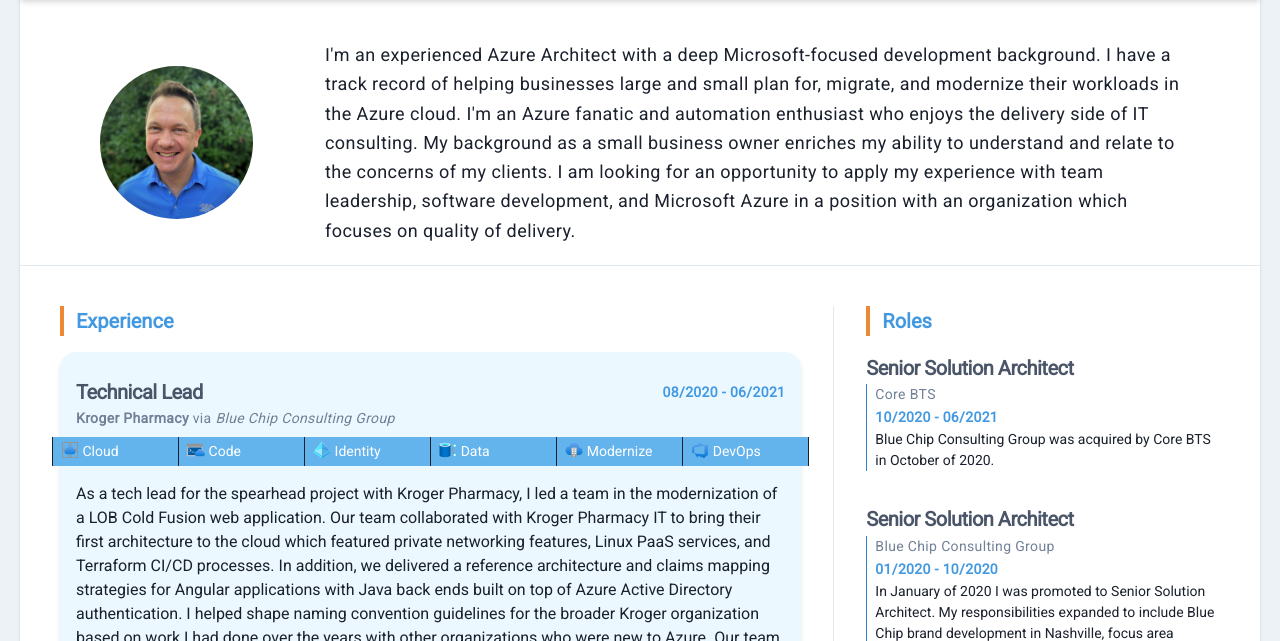
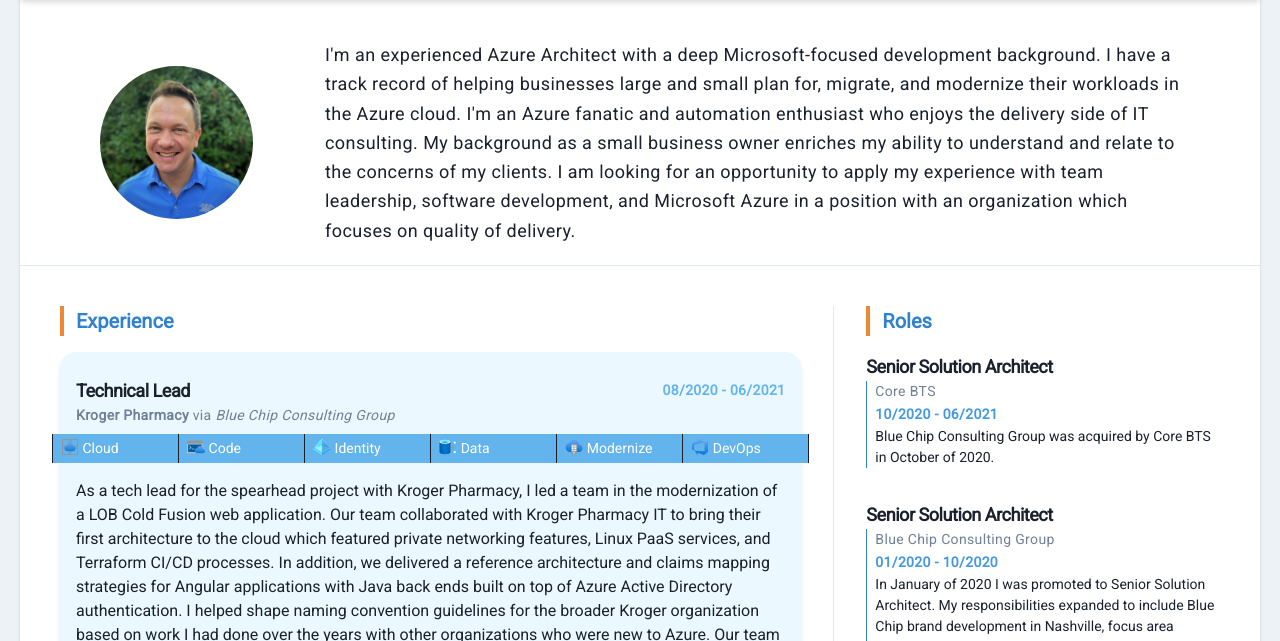
Before and after one commit to jkewley/personalsite, a Gatsby site: page / in a window 1280 px wide. Shown: the part 159-800 px from the top of the page. Built offline with nearby package versions, Linux system fonts and the light colour scheme; Gatsby itself is replaced by a stand-in of ours.

Commit message:
fix section headers and colors

```diff
--- a/src/components/education.js
+++ b/src/components/education.js
@@ -2,7 +2,7 @@ import React from 'react';
 
 const Education = ({ data }) => (
   <section className="mb-5">
-    <h1 className="section-header mb-5">Education</h1>
+    <h1 className="section-header">Education</h1>
     {data &&
       data.map((item, i) => (
         <div className="my-2" key={item.degree + i}>
--- a/src/components/experience-record.js
+++ b/src/components/experience-record.js
@@ -21,7 +21,7 @@ function ExperienceRecord(props) {
             <div className="flex flex-row items-center">
               <div className="item-header flex-1">{item.role}</div>
               <div>
-                <h3 className="item-sub flex-1 right-0 font-semibold text-primary-500">
+                <h3 className="item-sub flex-1 right-0 font-semibold text-primary-400">
                   {item.start} - {item.end || 'PRESENT'}
                 </h3>
               </div>
@@ -30,7 +30,7 @@ function ExperienceRecord(props) {
               <b>{item.company}</b> via <i>{item.via}</i>
             </h3>
             <div className="flex flex-col pt-6 gap-y-8">
-              <div className="flex-1 -m-4 -mx-6  border-primary-900">
+              <div className="flex-1 -m-4 -mx-6 border-primary-900">
                 <ExperienceTagCollection
                   applyFilter={applyFilter}
                   tags={item.tags}
--- a/src/components/experience.js
+++ b/src/components/experience.js
@@ -4,9 +4,7 @@ import React from 'react';
 function Experience({ data }) {
   return (
     <section>
-      <div className="flex">
-        <h1 className="section-header lg:pr-8 text-primary-500">Experience</h1>
-      </div>
+      <h1 className="section-header">Experience</h1>
       {data &&
         data.map((item, i) => (
           <ExperienceRecord
--- a/src/components/progress.js
+++ b/src/components/progress.js
@@ -3,7 +3,7 @@ import React from 'react';
 const Progress = ({ percent, name }) => (
   <div className="shadow-md w-full bg-primary-100 rounded overflow-hidden mb-2">
     <div
-      className="bg-primary-500 text-sm py-1 text-white font-light"
+      className="bg-primary-400 text-sm py-1 text-white font-light"
       style={{ width: `${percent}%` }}
     >
       <span className="pl-2">{name}</span>
--- a/src/components/timeline.js
+++ b/src/components/timeline.js
@@ -3,9 +3,7 @@ import React from 'react';
 function Timeline({ data }) {
   return (
     <section className="mb-5">
-      <div className="lg:flex">
-        <h1 className="section-header lg:pr-8">Roles</h1>
-      </div>
+      <h1 className="section-header">Roles</h1>
       <div className="container">
         {data &&
           data.map((role, i) => (
--- a/src/main.css
+++ b/src/main.css
@@ -26,19 +26,19 @@
 }
 
 .section-header {
-  @apply text-primary-500 text-xl border-l-4 border-secondary-500 pl-3 font-bold;
+  @apply text-primary-600 text-xl font-bold border-l-4 border-secondary-500 pl-3;
 }
 
 .item-header {
-  @apply text-xl font-bold tracking-tight leading-relaxed text-neutral-700;
+  @apply text-neutral-900 text-lg font-bold tracking-tight leading-relaxed;
 }
 
 .item-sub {
-  @apply text-neutral-600 tracking-wide text-sm;
+  @apply text-neutral-600 text-sm tracking-wide;
 }
 
 .tag {
-  @apply px-2 py-1 mr-2 mb-2 bg-primary-500 text-sm text-white inline-block capitalize font-light rounded;
+  @apply px-2 py-1 mr-2 mb-2 bg-primary-400 text-sm text-white inline-block capitalize font-light rounded;
 }
 
 .exptag,
```
